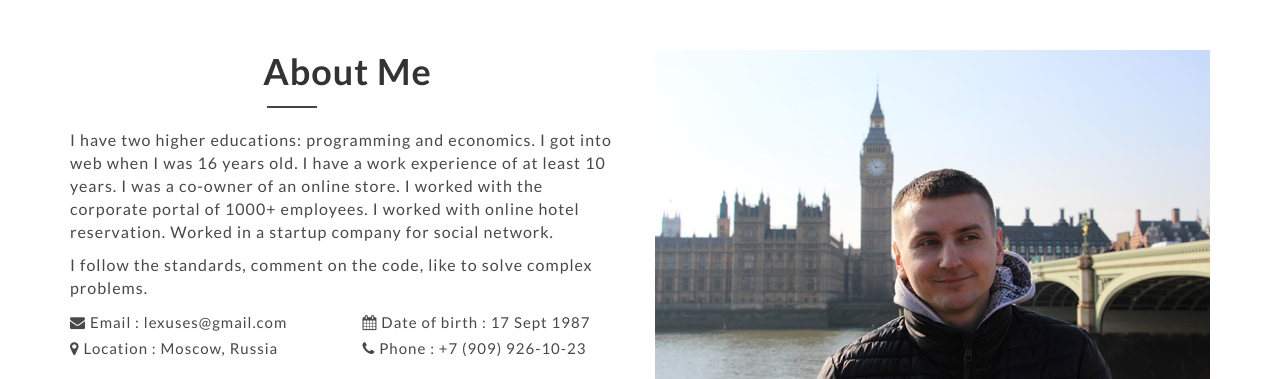
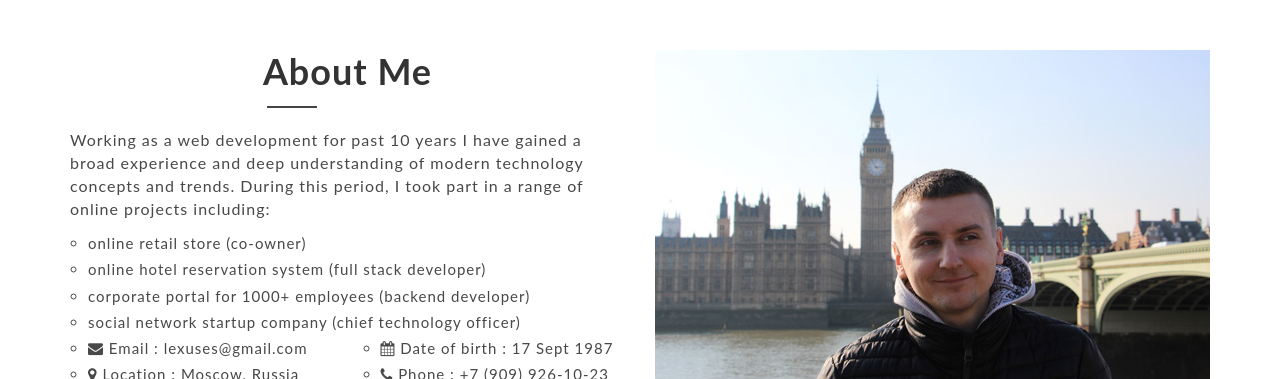
Before and after one commit to lexuses/lexuses.github.io, a plain HTML site: page index.html in a window 1280 px wide. Shown: the part 850-1229 px from the top of the page. Drawn offline with Linux system fonts and the light colour scheme.

Commit message:
Update text

```diff
--- a/css/style.css
+++ b/css/style.css
@@ -515,6 +515,10 @@ About
 #about-text p {
 	line-height: 23px;
 }
+#about-text ul{
+	list-style-type: circle;
+	padding-left: 18px;
+}
 .about-content ul li {
 	margin-top: 8px;
 	font-size: 14px;
--- a/index.html
+++ b/index.html
@@ -11,7 +11,7 @@
     <link rel="stylesheet" type="text/css" href="css/bootstrap.min.css">
     <link rel="stylesheet" type="text/css" href="css/font-awesome.min.css">
     <link rel="stylesheet" type="text/css" href="css/style.css">
-    <link href="https://fonts.googleapis.com/css?family=Lato:400,400i,700,700i" rel="stylesheet">
+    <!--<link href="https://fonts.googleapis.com/css?family=Lato:400,400i,700,700i" rel="stylesheet">-->
 
 	<link rel="icon" href="img/favicon.png">
  	<link rel="apple-touch-icon" href="img/apple-favicon.png">
@@ -99,12 +99,14 @@
                     </div>
                     <div id="about-text">
                         <p>
-                            I have two higher educations: programming and economics.
-                            I got into web when I was 16 years old. I have a work experience of at least 10 years. I was a co-owner of an online store. I worked with the corporate portal of 1000+ employees. I worked with online hotel reservation. Worked in a startup company for social network.
+                            Working as a web development for past 10 years I have gained a broad experience and deep understanding of modern technology concepts and trends. During this period, I took part in a range of online projects including:
                         </p>
-                        <p>
-                            I follow the standards, comment on the code, like to solve complex problems.
-                        </p>
+                        <ul>
+                            <li>online retail store (co-owner)</li>
+                            <li>online hotel reservation system (full stack developer)</li>
+                            <li>corporate portal for 1000+ employees (backend developer)</li>
+                            <li>social network startup company (chief technology officer)</li>
+                        </ul>
 
                         <div class="row">
                             <div class="col-sm-6">
```
